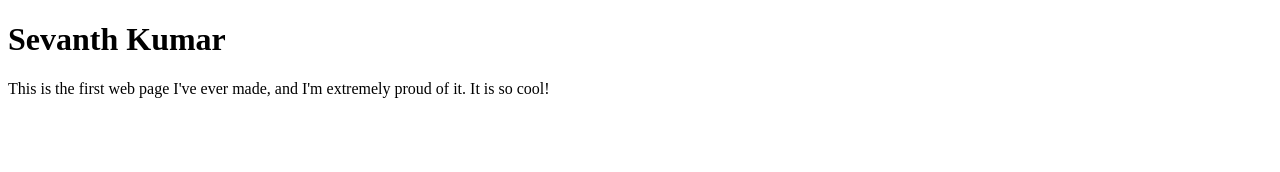
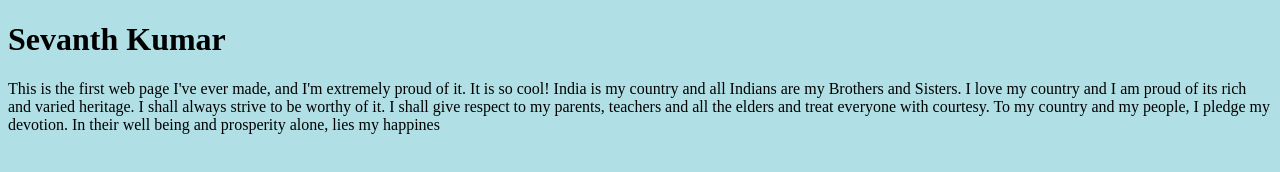
Before and after one commit to sevanthkumar/SevanthHTML, a plain HTML site: page index.html in a window 1280 px wide. Drawn offline with Linux system fonts and the light colour scheme.

Commit message:
Update index.html

```diff
--- a/index.html
+++ b/index.html
@@ -5,12 +5,18 @@
 <!-- myFirst.html -->
 <title> Sevanth Kumar </title>
 </head>
-<body>
+<body style="background-color:powderblue;">
 <h1> Sevanth Kumar </h1>
 <p>
 This is the first web page I've ever made,
 and I'm extremely proud of it.
 It is so cool!
+India is my country and all Indians are my Brothers and Sisters.
+I love my country and I am proud of its rich and varied heritage.
+I shall always strive to be worthy of it.
+I shall give respect to my parents, teachers and all the elders and treat everyone with courtesy.
+To my country and my people, I pledge my devotion.
+In their well being and prosperity alone, lies my happines
 </p>
 </body>
 </html>
```
